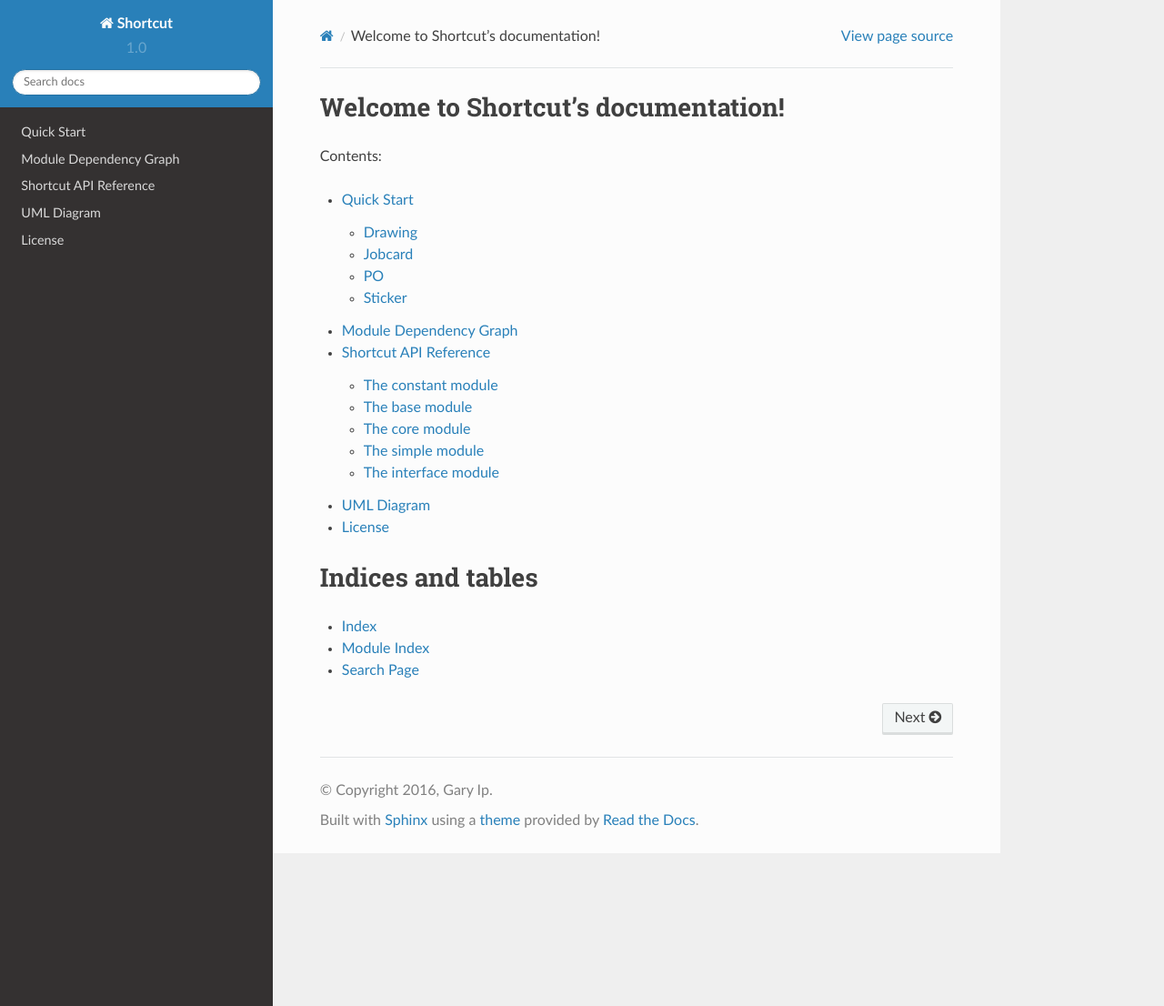
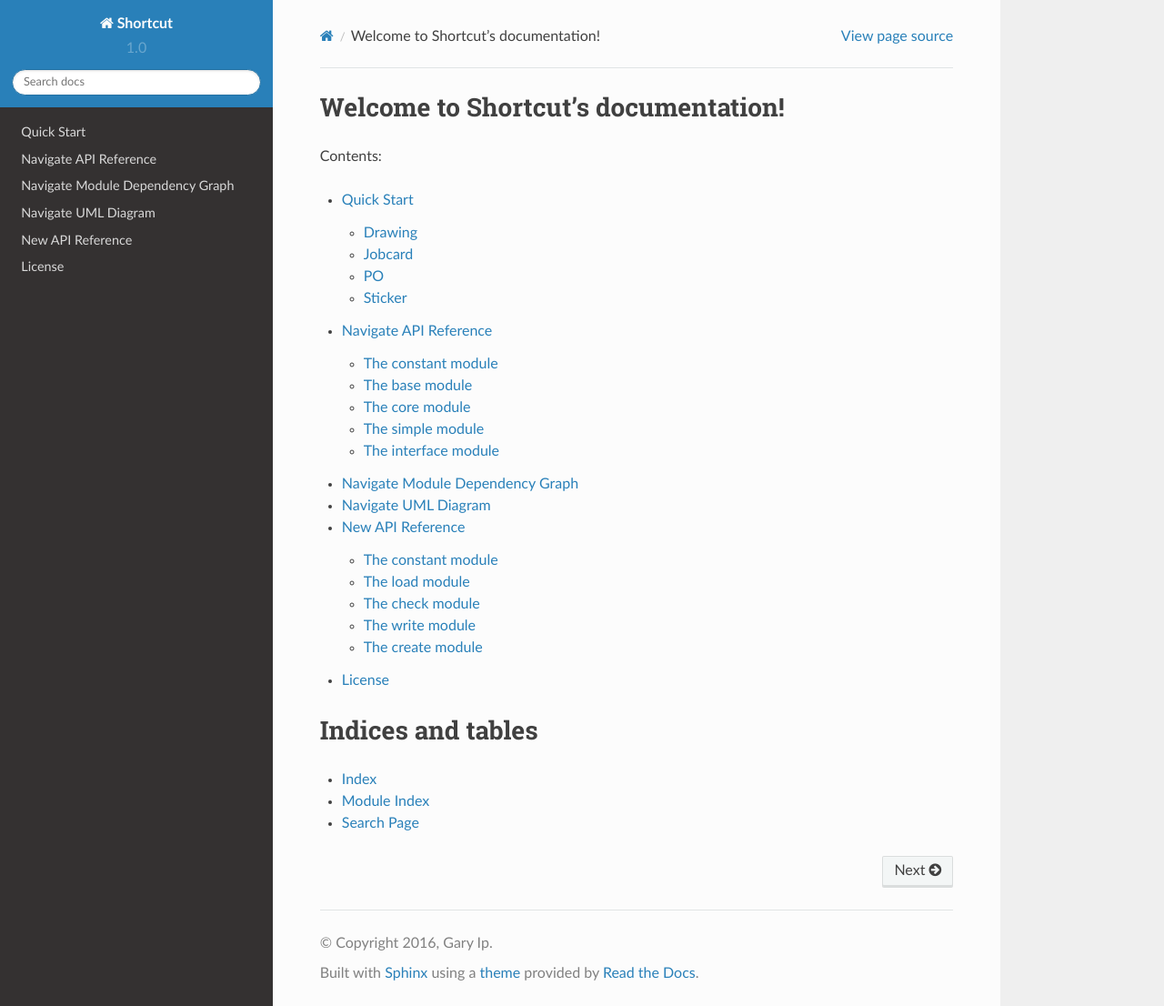
Before and after one commit to toptea/agr_shortcut, a Sphinx documentation site: the page built from doc/index.rst, in a window 1280 px wide and 1106 px high. Shown: the whole window at 91% size. Built offline with Sphinx 7.4.7 and the Read the Docs theme 2.0.0, drawn with Linux system fonts in a browser that asks for light colours.

Commit message:
add docstrings, rearrange doc files"

```diff
--- a/doc/index.rst
+++ b/doc/index.rst
@@ -12,9 +12,11 @@
    :maxdepth: 2
 
    rst/quick_start
-   rst/module_dependency_graph
-   rst/api_reference
-   rst/uml_diagram
+   rst/nav_api_reference
+   rst/nav_module_dependency_graph
+   rst/nav_uml_diagram
+   rst/new_api_reference
+
    rst/license
 
 
--- a/doc/rst/module_dependency_graph.rst
+++ /dev/null
@@ -1,4 +0,0 @@
-Module Dependency Graph
-=======================
-
-.. image:: ../image/module_dependency_graph.png
--- /dev/null
+++ b/doc/rst/nav_api_reference.rst
@@ -0,0 +1,43 @@
+Navigate API Reference
+======================
+
+
+.. automodule:: shortcut.navigate
+   :members:
+
+---------------------
+The constant module
+---------------------
+
+.. automodule:: shortcut.navigate.constant
+   :members:
+
+---------------------
+The base module
+---------------------
+
+
+.. automodule:: shortcut.navigate.base
+   :members:
+
+---------------------
+The core module
+---------------------
+
+
+.. automodule:: shortcut.navigate.core
+   :members:
+
+
+---------------------
+The simple module
+---------------------
+
+
+.. automodule:: shortcut.navigate.simple
+   :members:
+
+
+----------------------
+The interface module
+----------------------
--- /dev/null
+++ b/doc/rst/nav_module_dependency_graph.rst
@@ -0,0 +1,4 @@
+Navigate Module Dependency Graph
+================================
+
+.. image:: ../image/module_dependency_graph.png
--- /dev/null
+++ b/doc/rst/nav_uml_diagram.rst
@@ -0,0 +1,4 @@
+Navigate UML Diagram
+====================
+
+.. image:: ../image/classes_shortcut.png
--- a/doc/rst/api_reference.rst
+++ b/doc/rst/new_api_reference.rst
@@ -1,47 +1,47 @@
-Shortcut API Reference
+New API Reference
 ======================
 
 
-.. automodule:: shortcut
+.. automodule:: shortcut.new
    :members:
 
 ---------------------
 The constant module
 ---------------------
 
-.. automodule:: shortcut.constant
+.. automodule:: shortcut.new.constant
    :members:
 
 ---------------------
-The base module
+The load module
 ---------------------
 
 
-.. automodule:: shortcut.base
+.. automodule:: shortcut.new.load
    :members:
 
 ---------------------
-The core module
+The check module
 ---------------------
 
 
-.. automodule:: shortcut.core
+.. automodule:: shortcut.new.check
    :members:
 
 
 ---------------------
-The simple module
+The write module
 ---------------------
 
 
-.. automodule:: shortcut.simple
+.. automodule:: shortcut.new.write
    :members:
 
 
 ----------------------
-The interface module
+The create module
 ----------------------
 
 
-.. automodule:: shortcut.interface
+.. automodule:: shortcut.new.create
    :members:
--- a/doc/rst/uml_diagram.rst
+++ /dev/null
@@ -1,4 +0,0 @@
-UML Diagram
-===========
-
-.. image:: ../image/classes_shortcut.png
```
